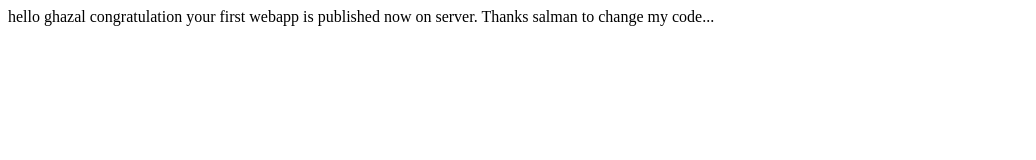
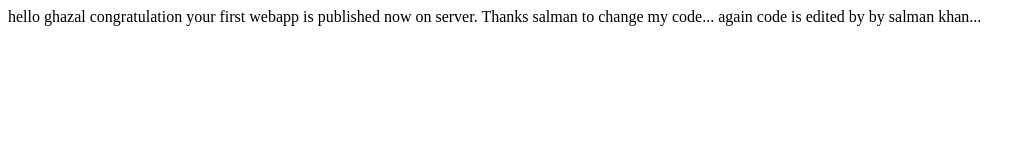
Before and after one commit to ghazal-aroosa/html-file-deploy-class1, a plain HTML site: page index.html in a window 1280 px wide. Shown: the whole page, without its empty margins (0-1036 px from the left). Drawn offline with Linux system fonts and the light colour scheme.

Commit message:
added again index.html

```diff
--- a/index.html
+++ b/index.html
@@ -9,6 +9,7 @@
     <div> hello ghazal congratulation your first
         webapp is published now on server.
         Thanks salman to change my code...
+        again code is edited by by salman khan...
     </div>
 
 </body>
```
